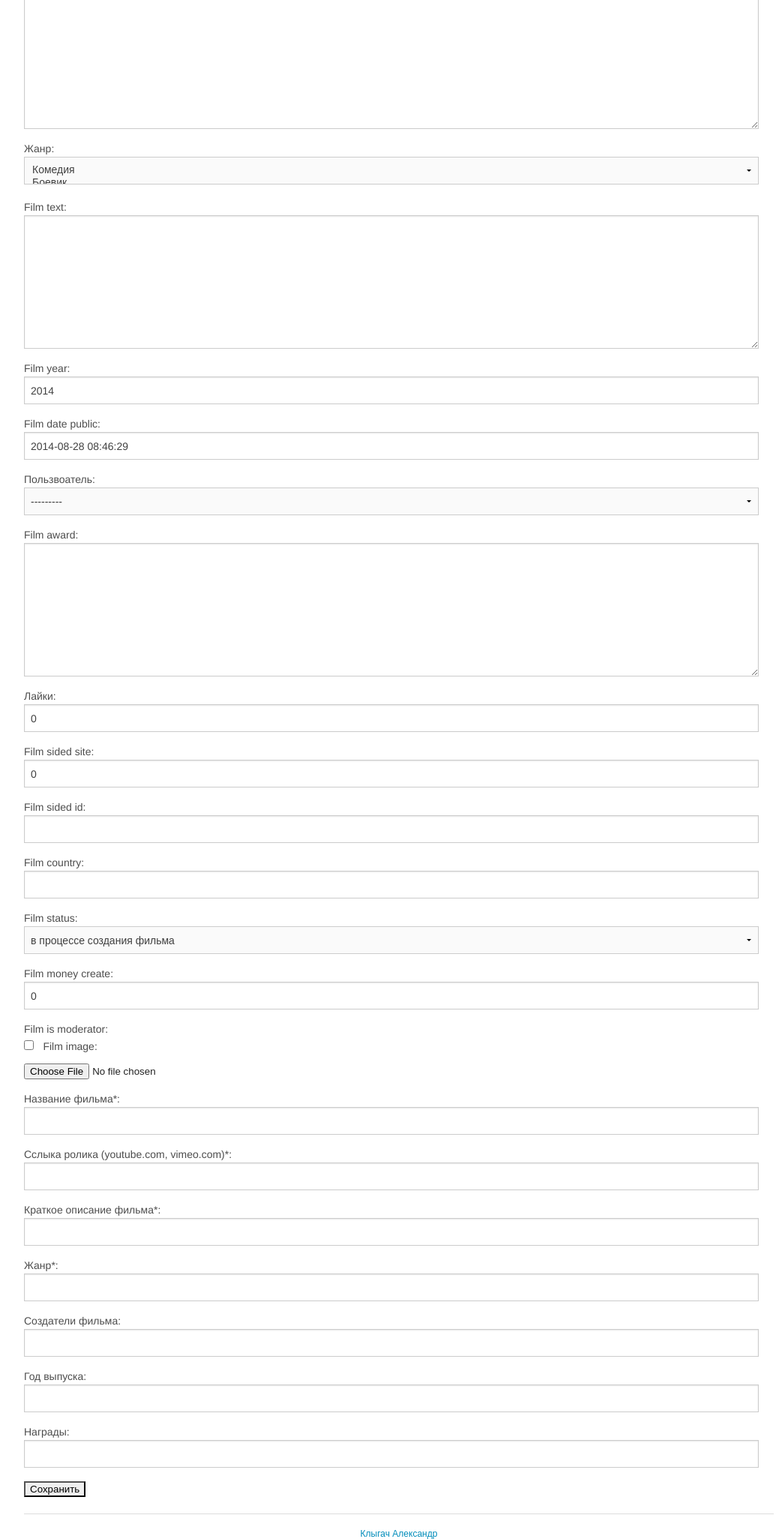
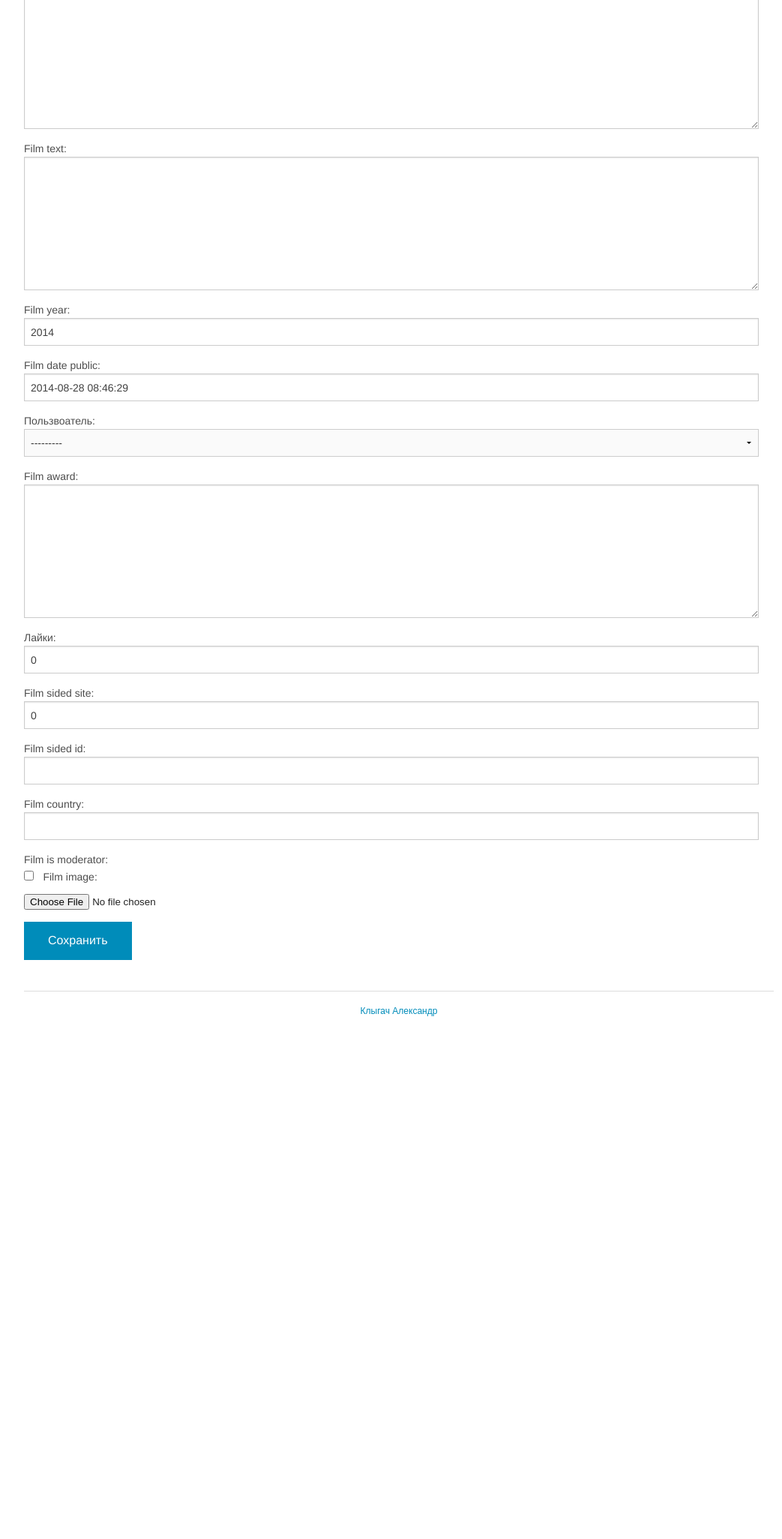
Before and after one commit to voolf/k-kino, a Django app: template film/templates/addFilm.html in a window 1280 px wide. Shown: the part 194-2246 px from the top of the page at 75% size, without its empty margins (108-1151 px from the left). After the commit the page ends 1549 px from the top, so only its background shows below. Run offline with Django 3.2, Linux system fonts and the light colour scheme; the template is opened without the code that fills it: values that come from a table or form of the project are taken from there, others are empty; data comes from the database, SQL or seed files in the repository; both versions use the stored data as it was before the commit; parts of the project's set-up code (start-up, migrations or seed data) failed here and were passed over; some libraries are stand-ins or nearby versions.

Commit message:
Signed-off-by: voolf00 <voolf00@yandex.ru>

```diff
--- a/KmKProject/settings.py
+++ b/KmKProject/settings.py
@@ -13,7 +13,8 @@ https://docs.djangoproject.com/en/1.6/ref/settings/
 import os
 BASE_DIR = os.path.dirname(os.path.dirname(__file__))
 
-
+# domain http://hostline.ru/
+# http://fastvps.ru/
 # Quick-start development settings - unsuitable for production
 # See https://docs.djangoproject.com/en/1.6/howto/deployment/checklist/
 
--- a/article/templates/articles.html
+++ b/article/templates/articles.html
@@ -9,8 +9,8 @@
          <div onclick="location.href='/articles/get/{{ article.id }}'">
      <a href="/articles/get/{{ article.id }}"> {{ article.article_title }}</a>
      <p>{{ article.article_user }} || {{ article.article_date }}</p>
-     <p></p>
-     <a href="/articles/like/{{ article.id }}"><img src="{% static "gr.jpg" %}"></a>: {{ article.article_likes }}
+
+     <p><a href="/articles/like/{{ article.id }}"><img src="{% static "gr.jpg" %}"></a>: {{ article.article_likes }}</p>
         </div>
       </div>
  {% endfor %}
--- a/film/models.py
+++ b/film/models.py
@@ -35,21 +35,21 @@ class Film (models.Model):
         verbose_name = "Фильм"
         verbose_name_plural = "Фильмы"
 
-    film_name = models.CharField(max_length=300)
+    film_name = models.CharField(max_length=300) #*
     film_created_users = models.TextField(default="", blank=True)
-    film_jenres = models.ManyToManyField(Jenre, related_name="films", verbose_name=u"Жанр")
+    #film_jenres = models.ManyToManyField(Jenre, related_name="film", verbose_name=u"Жанр") #*
     #film_tags = models.ManyToManyField(Tag, related_name="films", verbose_name=u"теги")
-    film_text = models.TextField()
+    film_text = models.TextField() #*
     film_year = models.IntegerField(default=datetime.datetime.today().year)
     film_date_public = models.DateTimeField(default=datetime.datetime.today())
-    film_user = models.ForeignKey(User, related_name="films", verbose_name="Пользвоатель")
+    film_user = models.ForeignKey(User, related_name="film", verbose_name="Пользвоатель")
     film_award = models.TextField(default="", blank=True)
     film_like = models.IntegerField(default=0, blank=True, null=True, verbose_name="лайки")
     film_sided_site = models.IntegerField(default=0)# или 0 или 1 или 2 отсутсвует, youtube,vimeo
     film_sided_id = models.CharField(max_length=200)
-    film_country = models.CharField(max_length=200)
-    film_status = models.ForeignKey(Status, default=2)
-    film_money_create = models.IntegerField(default=0, blank=True, null=True)
+    film_country = models.CharField(max_length=200, default="") #*
+    #film_status = models.ForeignKey(Status, default=2)
+    #film_money_create = models.IntegerField(default=0, blank=True)
     film_is_moderator = models.BooleanField(default=False, blank=True)
     film_image = models.ImageField(upload_to="film_photo", default="/media/filmImg/default.jpg", blank=True)
 
--- a/film/templates/addFilm.html
+++ b/film/templates/addFilm.html
@@ -3,37 +3,15 @@
 {% block films_view %}
 
 
-<br><br>
+    <br><br>
     <form action="/film/addfilm" method="post">
         {% csrf_token %}
 
-        {{ film_form }}
+
+       {{ film_form }}
 
 
-        <label for="name_film">Название фильма*:</label>
-        <input type="text" name="film_name" id="film_name" >
-
-        <label for="text">Сслыка ролика (youtube.com, vimeo.com)*: </label>
-        <input type="text" name="film_sided_id" id="film_sided_id">
-
-        <label for="text">Краткое описание фильма*: </label>
-        <input type="text" name="film_text" id="film_text">
-
-                 <label for="text">Жанр*: </label>
-        <input type="text" name="film_genre" id="film_genre">
-
-         <label for="text">Создатели фильма: </label>
-        <input type="text" name="film_created_users" id="film_created_users">
-
-         <label for="text">Год выпуска: </label>
-          <input type="text" name="film_year" id="film_year">
-
-
-         <label for="text">Награды: </label>
-        <input type="text" name="film_award" id="film_award">
-
-
-        <input type="submit" class="bottom" value="Сохранить">
+        <input type="submit" class="button" value="Сохранить">
     </form>
 
 
```
Also changed, not shown: film/migrations/0005_auto__chg_field_film_film_money_create.py (added), film/migrations/0006_auto__del_field_film_film_money_create.py (added), film/migrations/0007_auto__del_field_film_film_status.py (added), kino_db.sqlite3.
